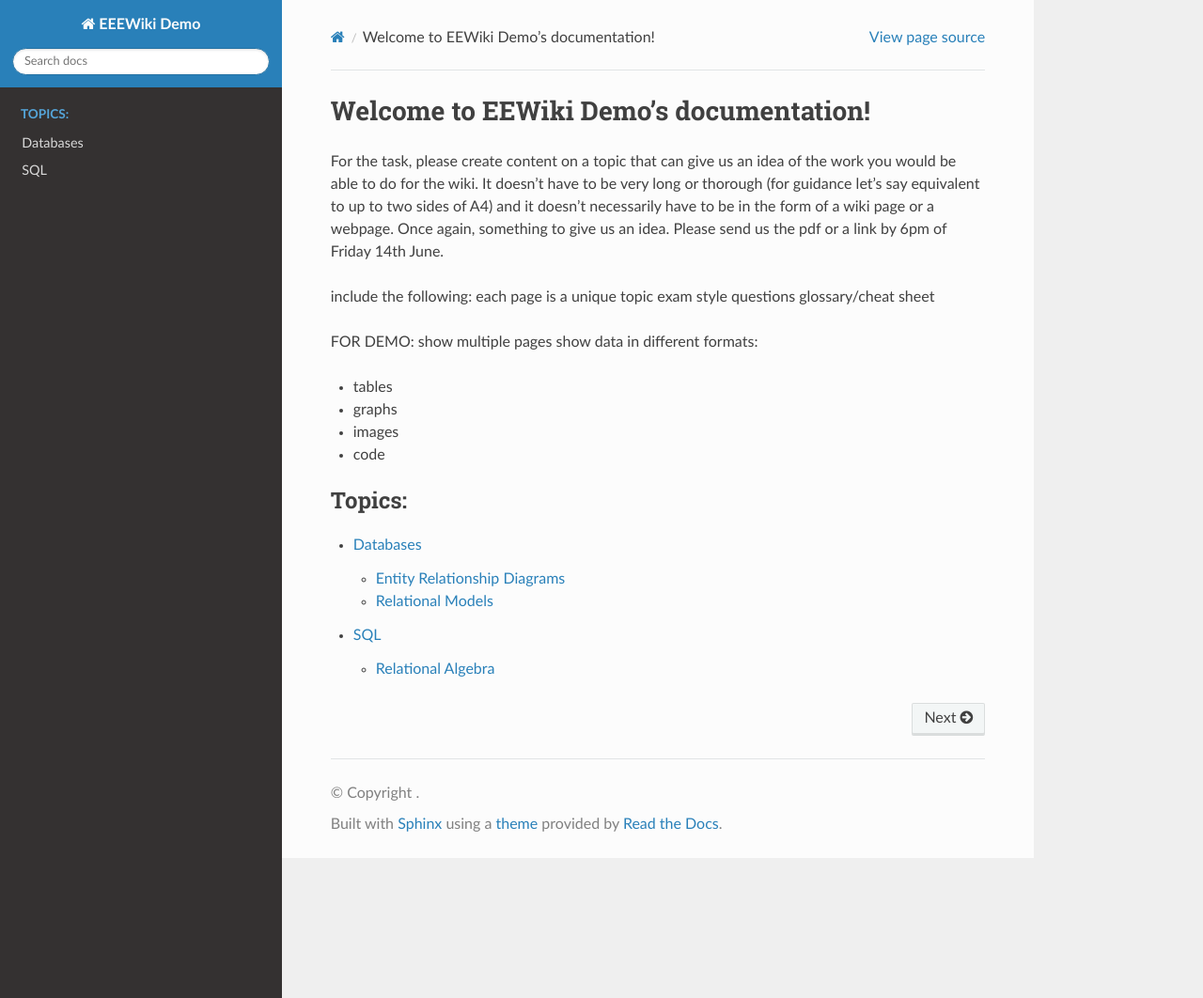
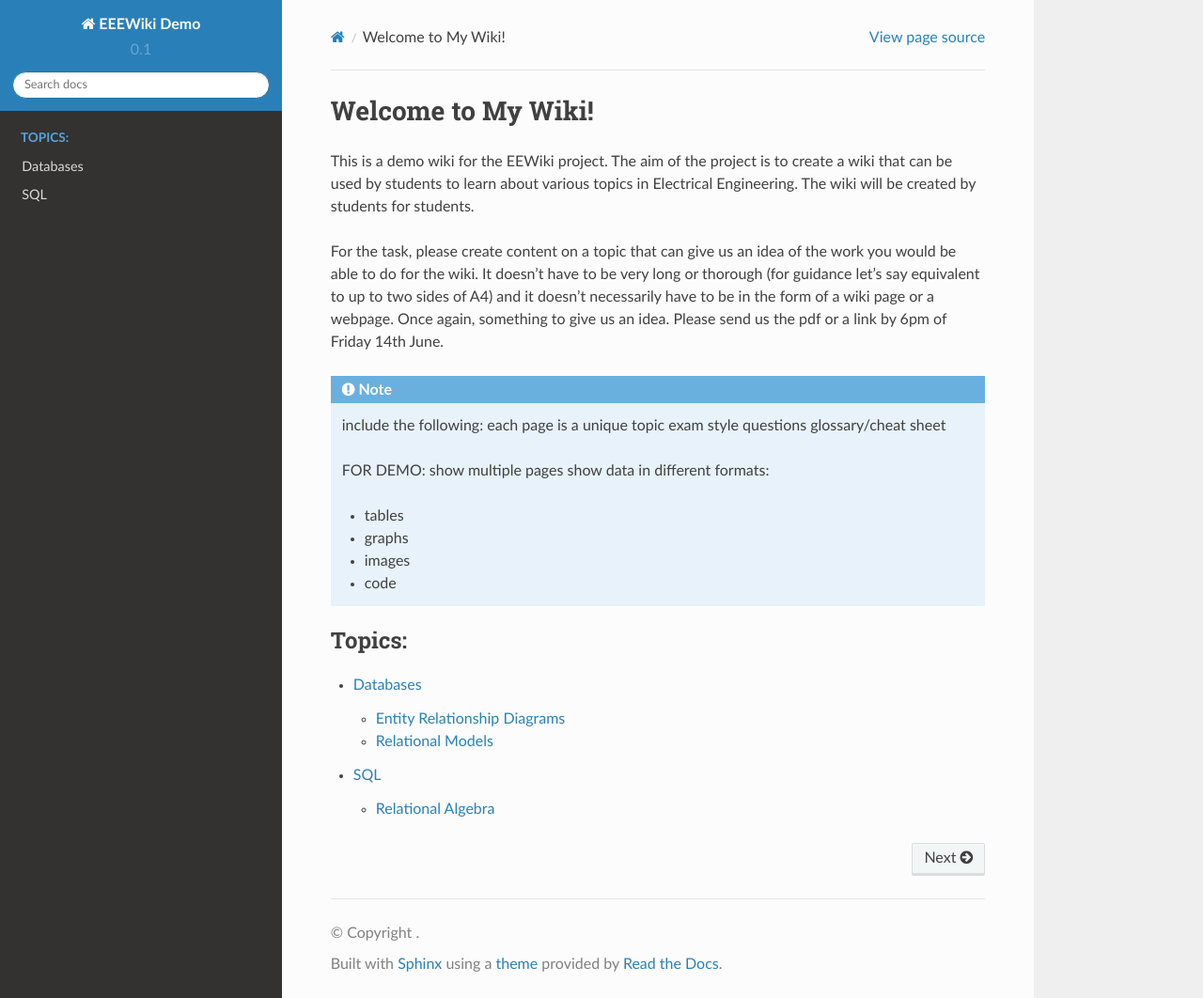
Before and after one commit to keeganleeenxu/RTD, a Sphinx documentation site: the page built from docs/source/index.rst, in a window 1280 px wide and 1062 px high. Shown: the whole window at 94% size. Built offline with Sphinx 7.4.7 and the Read the Docs theme 2.0.0, drawn with Linux system fonts in a browser that asks for light colours.

```diff
--- /dev/null
+++ b/docs/source/Topics/subpage1.rst
@@ -0,0 +1,2 @@
+subpage1
+========
--- /dev/null
+++ b/docs/source/Topics/subpage2.rst
@@ -0,0 +1,2 @@
+subpage2
+========
--- a/docs/source/conf.py
+++ b/docs/source/conf.py
@@ -4,6 +4,7 @@
 
 project = 'EEEWiki Demo'
 author = 'Keegan Lee'
+version = '0.1'
 
 # -- General configuration
 
@@ -13,6 +14,7 @@ extensions = [
     'sphinx.ext.autodoc',
     'sphinx.ext.autosummary',
     'sphinx.ext.intersphinx',
+    'sphinxcontrib.mermaid',
 ]
 
 intersphinx_mapping = {
--- a/docs/source/index.rst
+++ b/docs/source/index.rst
@@ -3,23 +3,26 @@
    You can adapt this file completely to your liking, but it should at least
    contain the root `toctree` directive.
 
-Welcome to EEWiki Demo's documentation!
+Welcome to My Wiki!
 =======================================
+This is a demo wiki for the EEWiki project. The aim of the project is to create a wiki that can be used by students to learn about various topics in Electrical Engineering. The wiki will be created by students for students.
+
 For the task, please create content on a topic that can give us an idea of the work you would be able to do for the wiki. It doesn't have to be very long or thorough (for guidance let's say equivalent to up to two sides of A4) and it doesn't necessarily have to be in the form of a wiki page or a webpage. Once again, something to give us an idea. Please send us the pdf or a link by 6pm of Friday 14th June.
 
-include the following:
-each page is a unique topic
-exam style questions
-glossary/cheat sheet
+.. note::
+   include the following:
+   each page is a unique topic
+   exam style questions
+   glossary/cheat sheet
 
-FOR DEMO:
-show multiple pages
-show data in different formats:
+   FOR DEMO:
+   show multiple pages
+   show data in different formats:
 
-* tables
-* graphs
-* images
-* code
+   * tables
+   * graphs
+   * images
+   * code
 
 
 .. toctree::
```
Also changed, not shown: docs/source/Topics/NodeGraph.rst (added, +16 -0 lines).
